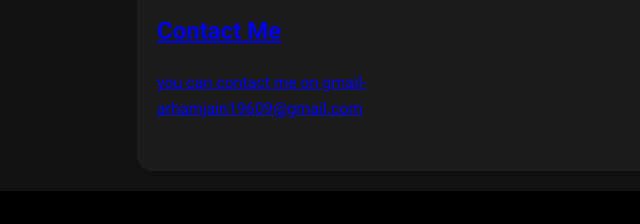
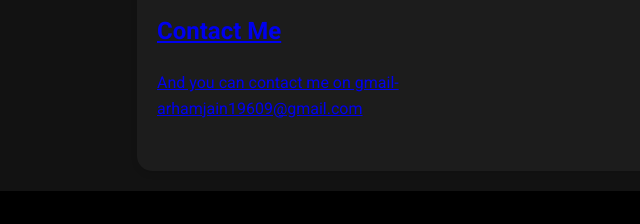
Before and after one commit to Webtechcode1122/webtechcode, a plain HTML site: page index.html in a window 1280 px wide. Shown: the part 800-1024 px from the top of the page, 83-723 px from the left. Drawn offline with nearby package versions, Linux system fonts and the light colour scheme.

Commit message:
Update index.html

```diff
--- a/index.html
+++ b/index.html
@@ -266,8 +266,8 @@
 
 <section id="contact-me">
     <h2 class="animate__animated animate__fadeIn">Contact Me</h2>
-    <p class="animate__animated animate__fadeIn">you can contact me on gmail-
-        <br> arhamjain19609@gmail.com
+    <p class="animate__animated animate__fadeIn"> And you can contact me on gmail-
+    <br> arhamjain19609@gmail.com
     </p>
 </section>
 
```
